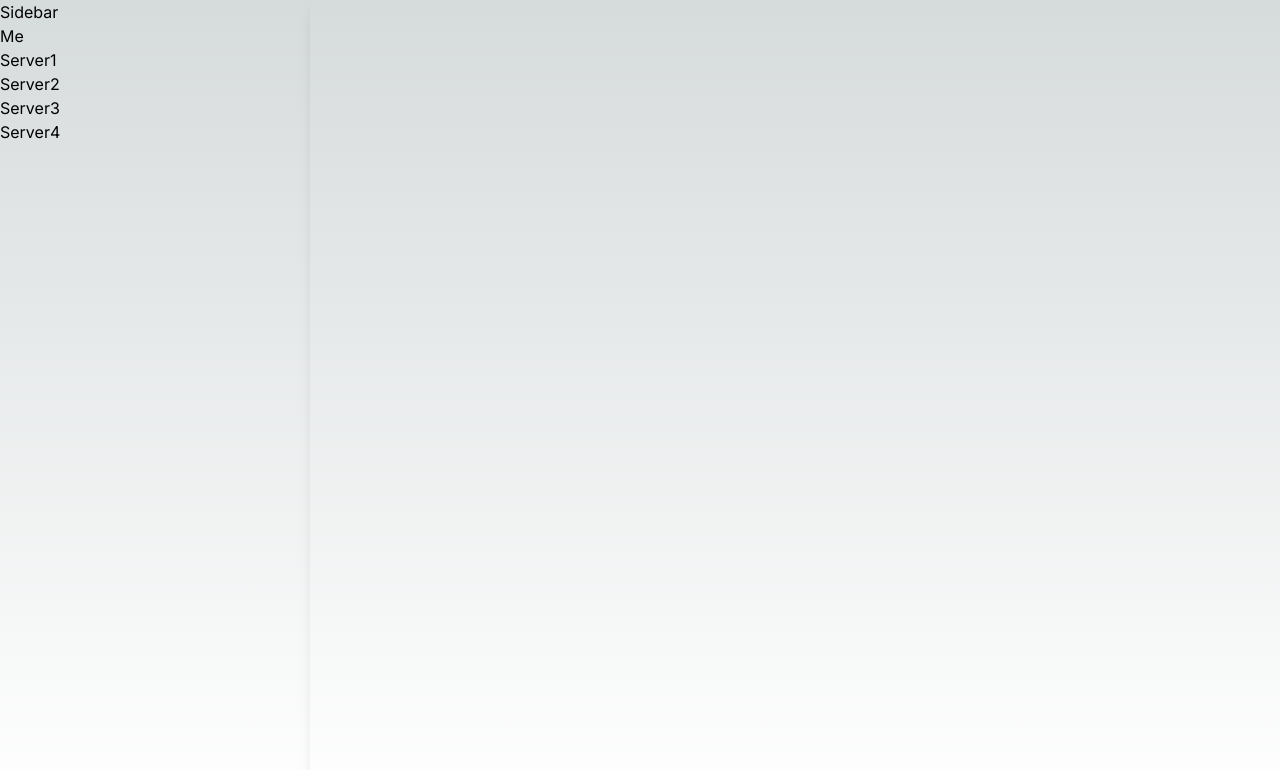
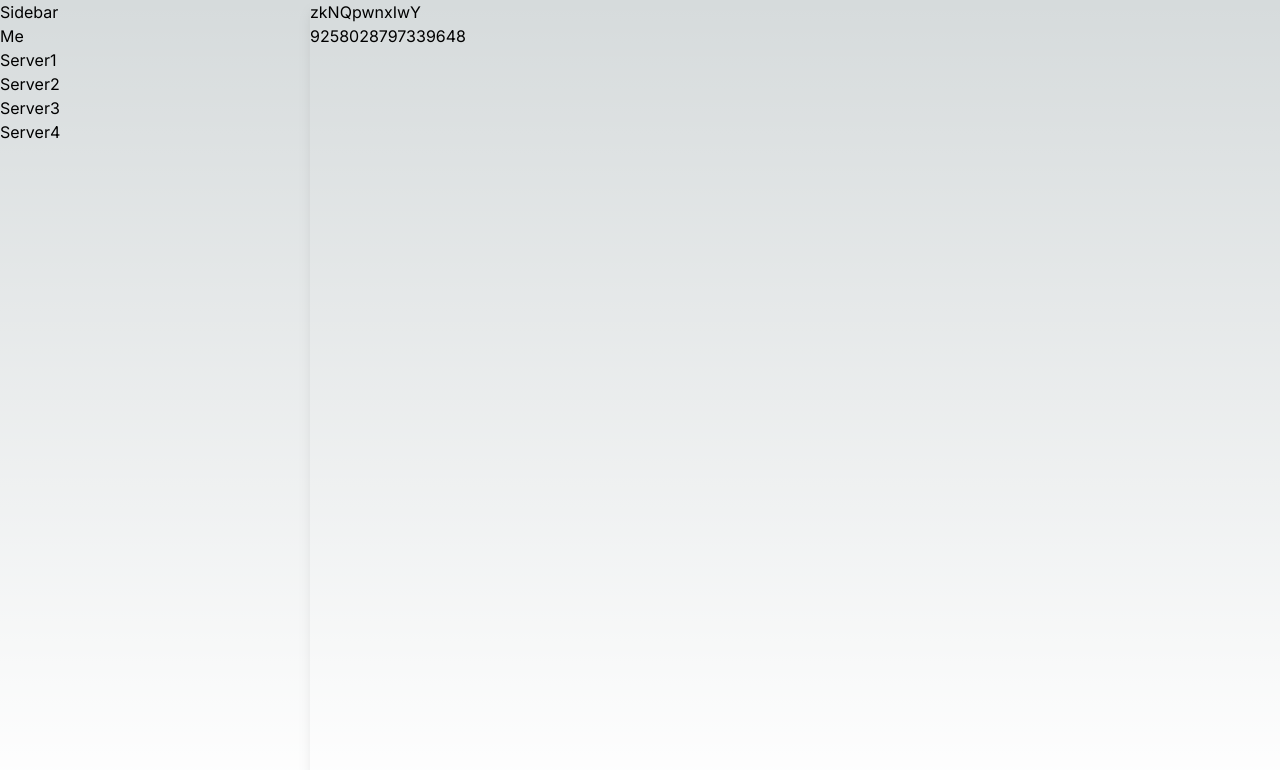
Before and after one commit to Mr-Mercury/echosphere, a Next.js app: page /chat/server/1 in a window 1280 px wide. Shown: the top 770 px of the page. Built offline with nearby package versions, Linux system fonts and the light colour scheme.

Commit message:
Object passed down stupidly lol

```diff
--- a/app/chat/server/[id]/page.tsx
+++ b/app/chat/server/[id]/page.tsx
@@ -6,7 +6,7 @@ import ServerChat from "@/components/islet/chat-window"
 
 async function ServerPage({ params, }: {params:{id:string}}) {
 
-    const server = await getServerById(params.id)
+    const server: ServerType = await getServerById(params.id)
 
     return (<div>
         <PageContainer>
--- a/components/islet/chat-window/index.tsx
+++ b/components/islet/chat-window/index.tsx
@@ -2,10 +2,12 @@ import { ServerType } from "@/lib/entities/server"
 
 const ServerChat = (server: ServerType) => {
 
+    const data = server.server;
+
     return (
         <div>
-            <h1>{server.name}</h1>
-            <p>{server.id}</p>
+            <h1>{data.name}</h1>
+            <p>{data.id}</p>
         </div>
     )
 }
```
